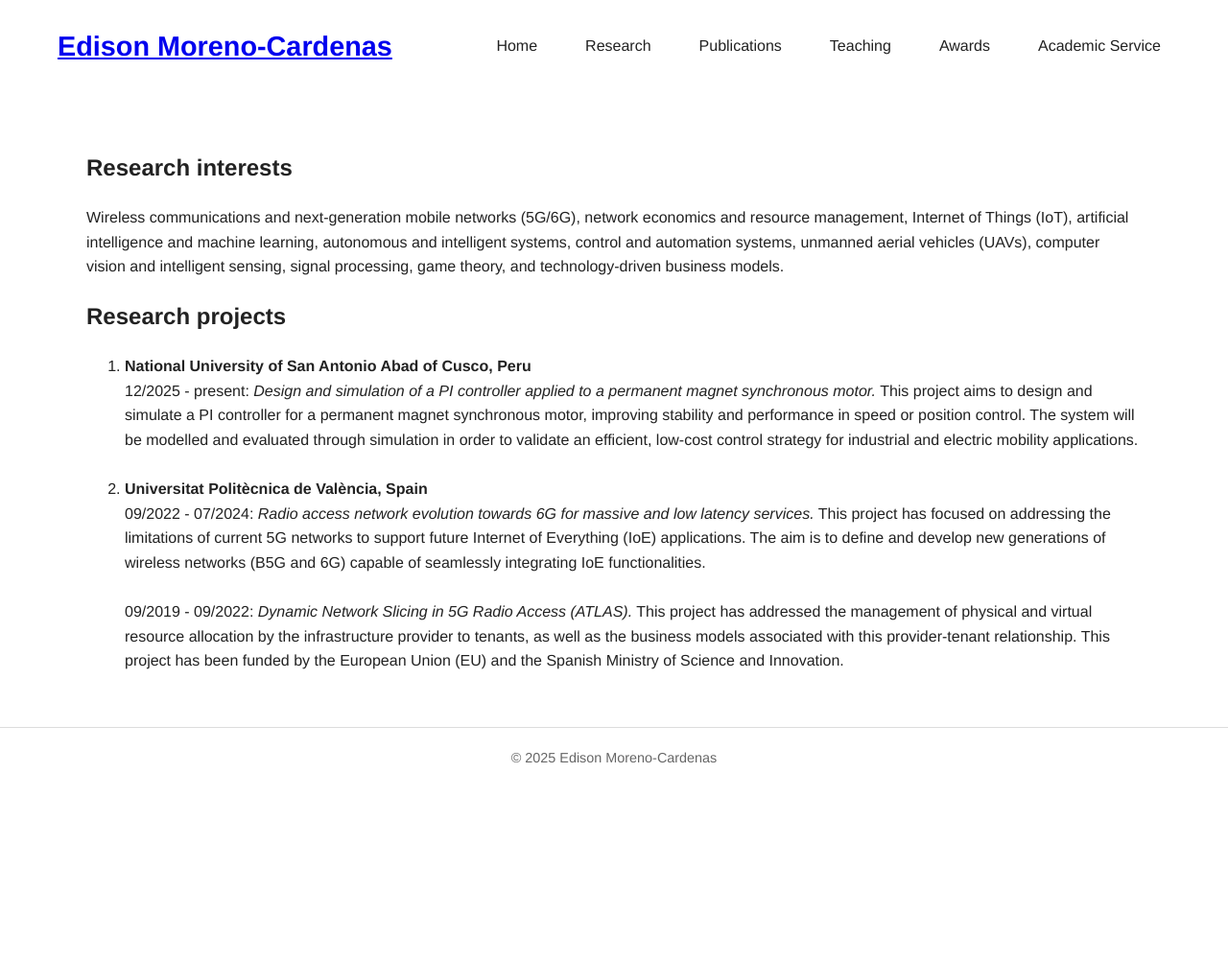
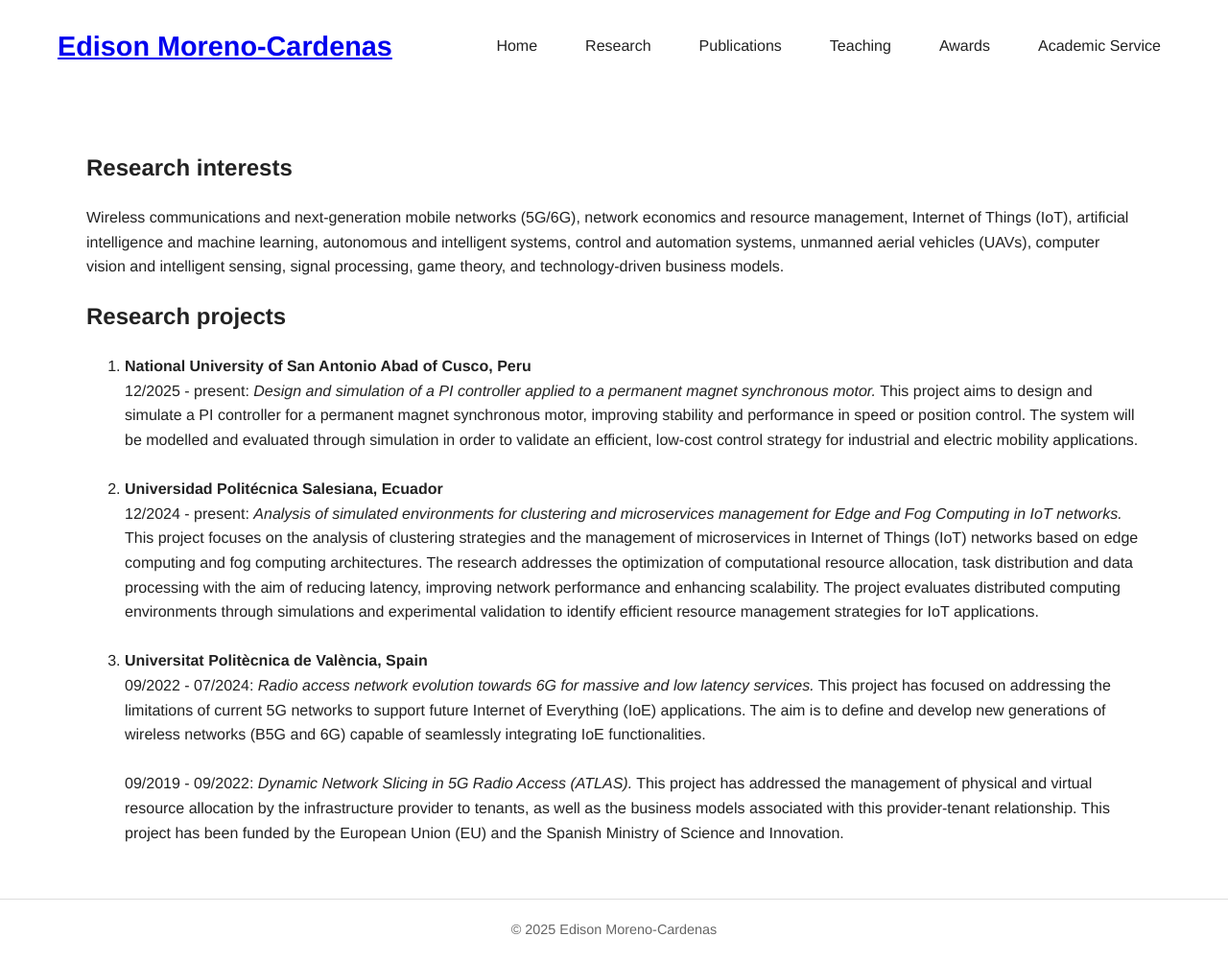
Before and after one commit to edisonmorenocardenas/edisonmorenocardenas.github.io, a Jekyll site: the page built from research.html, in a window 1280 px wide. Shown: the whole page at 96% size. Built offline with Jekyll 4.4.1, drawn with Linux system fonts in a browser that asks for light colours; before the commit the page ends 900 px from its top, so only the background shows below that.

Commit message:
Actualizar contenid

```diff
--- a/research.html
+++ b/research.html
@@ -30,6 +30,20 @@ title: "Projects"
 
     <!-- Proyecto 2 -->
     <li>
+      <strong>Universidad Politécnica Salesiana, Ecuador</strong><br>
+      12/2024 - present: <em>Analysis of simulated environments for clustering and microservices management for Edge and Fog Computing in IoT networks.</em>
+      This project focuses on the analysis of clustering strategies and the management of microservices in
+      Internet of Things (IoT) networks based on edge computing and fog computing architectures. The research
+      addresses the optimization of computational resource allocation, task distribution and data processing
+      with the aim of reducing latency, improving network performance and enhancing scalability. The project
+      evaluates distributed computing environments through simulations and experimental validation to identify
+      efficient resource management strategies for IoT applications.
+      <br>
+      <br>
+    </li>
+
+    <!-- Proyecto 3 -->
+    <li>
       <strong>Universitat Politècnica de València, Spain</strong><br>
       09/2022 - 07/2024: <em>Radio access network evolution towards 6G for massive and low latency services.</em>
       This project has focused on addressing the limitations of current 5G networks to support
--- a/teaching.html
+++ b/teaching.html
@@ -36,6 +36,9 @@ title: "Teaching"
       EL322ALI - Laboratory of Digital Systems II
       <br>
       <br>
+      EL191ALI - Laboratory on the Fundamentals of Electronic Circuits I
+      <br>
+      <br>
       <br>
       <br>
 
```
Also changed, not shown: service.html (+18 -0 lines).
